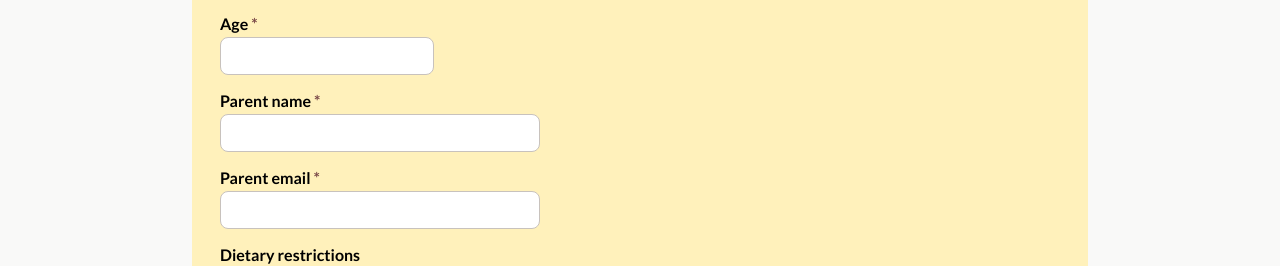
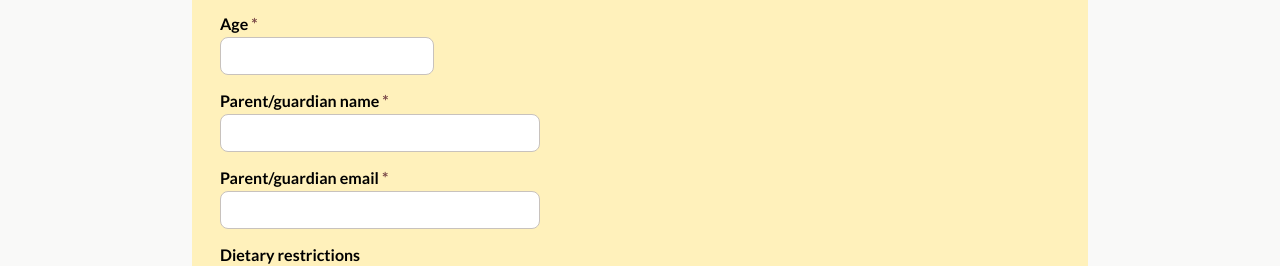
Before and after one commit to perSEVERE-5962/frc5962, a Jekyll site: the page built from wis.md, in a window 1280 px wide. Shown: the part 884-1150 px from the top of the page. Built offline with Jekyll 4.4.1, drawn with Linux system fonts in a browser that asks for light colours.

Commit message:
Add guardian to form

```diff
--- a/wis.md
+++ b/wis.md
@@ -59,7 +59,7 @@ title: Women in STEM Day
         </div>
         <div class="form-question">
             <label class="form-question-title-container" for="parentName">
-                <span class="form-question-title">Parent name</span>
+                <span class="form-question-title">Parent/guardian name</span>
                 <span aria-label="Required question" class="required-asterisk">*</span>
             </label>
             <div class="text-input-container">
@@ -68,7 +68,7 @@ title: Women in STEM Day
         </div>
         <div class="form-question">
             <label class="form-question-title-container" for="parentEmail">
-                <span class="form-question-title">Parent email</span>
+                <span class="form-question-title">Parent/guardian email</span>
                 <span aria-label="Required question" class="required-asterisk">*</span>
             </label>
             <div class="text-input-container">
```
